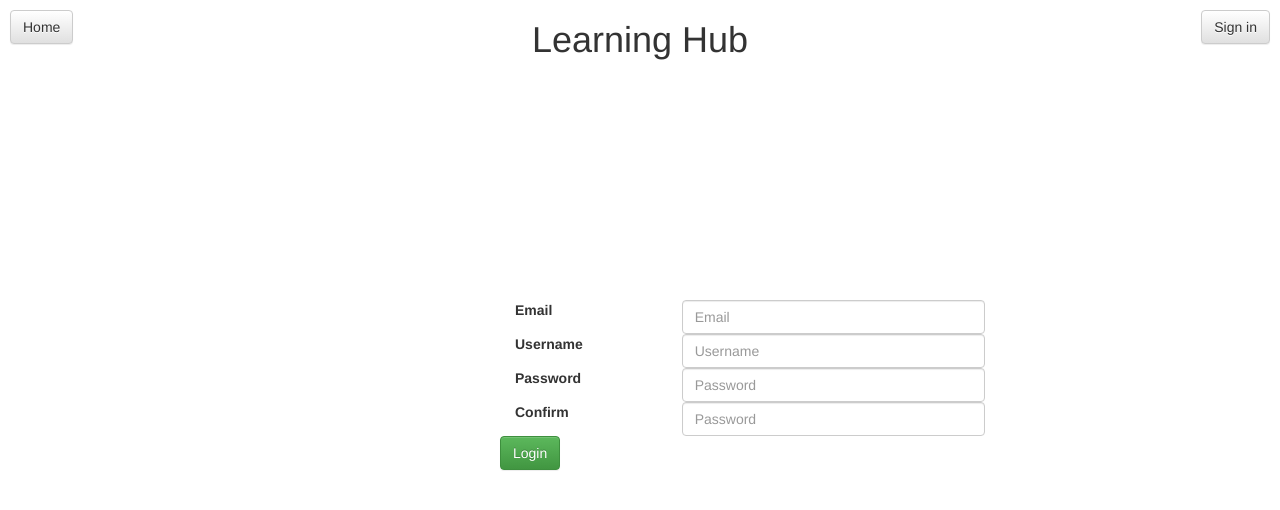
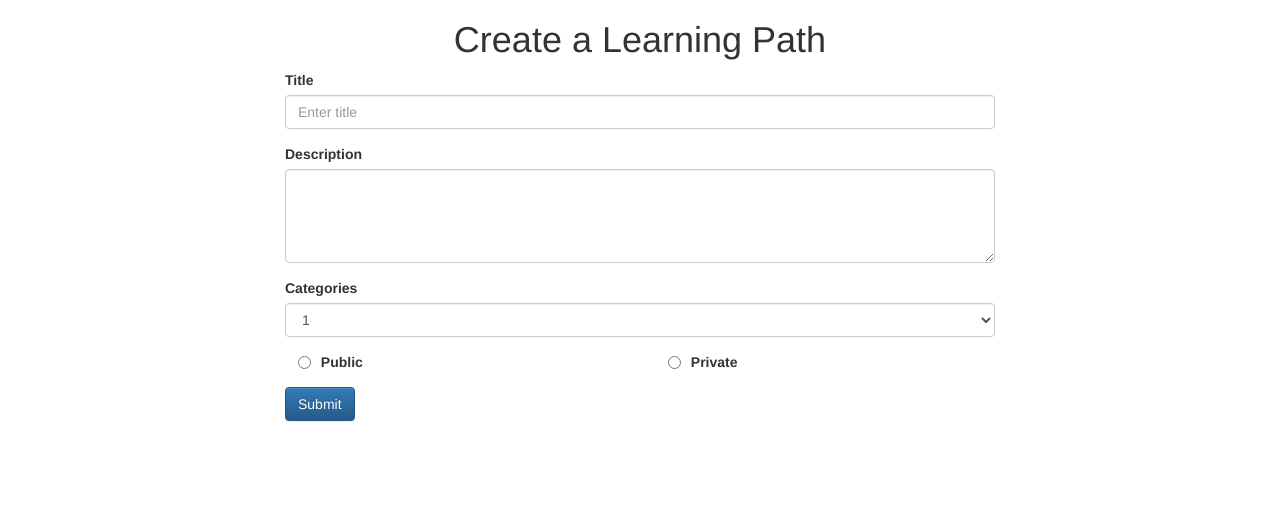
Before and after one commit to chingu-voyages/v10-bears-team-14, a React (Create React App) app: page /register in a window 1280 px wide. Shown: the top 510 px of the page. Built offline with nearby package versions, Linux system fonts and the light colour scheme.

Commit message:
Created LearningPathCreate component

```diff
--- a/package.json
+++ b/package.json
@@ -6,10 +6,14 @@
     "bootstrap": "^3.4.1",
     "jquery": "^3.4.1",
     "react": "^16.8.6",
+    "react-bootstrap": "^1.0.0-beta.9",
     "react-dom": "^16.8.6",
+    "react-redux": "^7.1.0",
     "react-router": "^5.0.1",
     "react-router-dom": "^5.0.1",
-    "react-scripts": "3.0.1"
+    "react-scripts": "3.0.1",
+    "redux": "^4.0.4",
+    "redux-thunk": "^2.3.0"
   },
   "scripts": {
     "start": "react-scripts start",
--- a/public/index.html
+++ b/public/index.html
@@ -1,38 +1,32 @@
 <!DOCTYPE html>
 <html lang="en">
+
 <head>
   <meta charset="utf-8" />
 
   <meta name="viewport" content="width=device-width, initial-scale=1" />
   <meta name="theme-color" content="#000000" />
-    <!--
-      manifest.json provides metadata used when your web app is installed on a
-      user's mobile device or desktop. See https://developers.google.com/web/fundamentals/web-app-manifest/
-    -->
-
-    <!--
-      Notice the use of %PUBLIC_URL% in the tags above.
-      It will be replaced with the URL of the `public` folder during the build.
-      Only files inside the `public` folder can be referenced from the HTML.
-
-      Unlike "/favicon.ico" or "favicon.ico", "%PUBLIC_URL%/favicon.ico" will
-      work correctly both with client-side routing and a non-root public URL.
-      Learn how to configure a non-root public URL by running `npm run build`.
-    -->
+  <link
+  rel="stylesheet"
+  href="https://maxcdn.bootstrapcdn.com/bootstrap/4.3.1/css/bootstrap.min.css"
+  integrity="sha384-ggOyR0iXCbMQv3Xipma34MD+dH/1fQ784/j6cY/iJTQUOhcWr7x9JvoRxT2MZw1T"
+  crossorigin="anonymous"
+  />
   <title>React App</title>
 </head>
+
 <body>
   <noscript>You need to enable JavaScript to run this app.</noscript>
   <div id="root"></div>
-    <!--
-      This HTML file is a template.
-      If you open it directly in the browser, you will see an empty page.
 
-      You can add webfonts, meta tags, or analytics to this file.
-      The build step will place the bundled scripts into the <body> tag.
+  <script src="https://unpkg.com/react/umd/react.production.min.js" crossorigin />
+  <script
+  src="https://unpkg.com/react-dom/umd/react-dom.production.min.js"
+  crossorigin />
+  <script
+  src="https://unpkg.com/react-bootstrap@next/dist/react-bootstrap.min.js"
+  crossorigin />
+  <script>var Alert = ReactBootstrap.Alert;</script>
+</body>
 
-      To begin the development, run `npm start` or `yarn start`.
-      To create a production bundle, use `npm run build` or `yarn build`.
-    -->
-  </body>
 </html>
--- a/src/App.js
+++ b/src/App.js
@@ -3,15 +3,17 @@ import { BrowserRouter as Router, Route} from 'react-router-dom'
 import Home from './Home.js'
 import LoginPage from './containers/Login/LoginPage.js'
 import RegisterPage from './containers/Register/RegisterPage.js'
+import CreateLearningPath from './containers/LearningPath/CreateLearningPath.js';
 
 
 function App() {
   return (
       <Router>
     <div className="App">
-      <Route exact path="/" component={Home} />
+      {/* <Route exact path="/" component={Home} />
       <Route path="/login" component={LoginPage} />
-      <Route path="/register" component={RegisterPage} />
+      <Route path="/register" component={RegisterPage} /> */}
+      <CreateLearningPath />
     </div>
       </Router>
   );
--- /dev/null
+++ b/src/containers/LearningPath/CreateLearningPath.js
@@ -0,0 +1,61 @@
+import React, { Component } from 'react';
+import { Form, Button, Row, Col } from 'react-bootstrap';
+
+export default class CreateLearningPath extends Component {
+
+    render() {
+        return (
+            <div className='container'>
+                <h1 style={{ textAlign: "center" }}>Create a Learning Path</h1>
+                <form className='col-md-8 col-md-offset-2'>
+
+                    <Form.Group controlId="form-title">
+                        <Form.Label>Title</Form.Label>
+                        <Form.Control type="text" placeholder="Enter title" />
+                    </Form.Group>
+
+                    <Form.Group controlId="form-desc">
+                        <Form.Label>Description</Form.Label>
+                        <Form.Control as="textarea" rows="4" />
+                    </Form.Group>
+
+                    <Form.Group controlId="form-cat">
+                        <Form.Label>Categories</Form.Label>
+                        <Form.Control as="select">
+                            <option>1</option>
+                            <option>2</option>
+                            <option>3</option>
+                            <option>4</option>
+                            <option>5</option>
+                        </Form.Control>
+                    </Form.Group>
+
+
+                    <Form.Group controlId="form-type">
+                        <Row>
+                            <Col>
+                                <Form.Check
+                                    type="radio"
+                                    label="&nbsp;&nbsp;&nbsp;&nbsp;&nbsp;&nbsp;Public"
+                                    name="form-type"
+                                />
+                            </Col>
+                            <Col>
+                                <Form.Check
+                                    type="radio"
+                                    label="&nbsp;&nbsp;&nbsp;&nbsp;&nbsp;&nbsp;Private"
+                                    name="form-type"
+                                />
+                            </Col>
+                        </Row>
+                    </Form.Group>
+
+                    <Button variant="primary" type="submit">
+                        Submit
+                    </Button>
+
+                </form>
+            </div>
+        )
+    }
+}
```
Also changed, not shown: 2 other files (tests, documents, lock files or other folders). Lines whose indentation alone changed are shown as unchanged.
